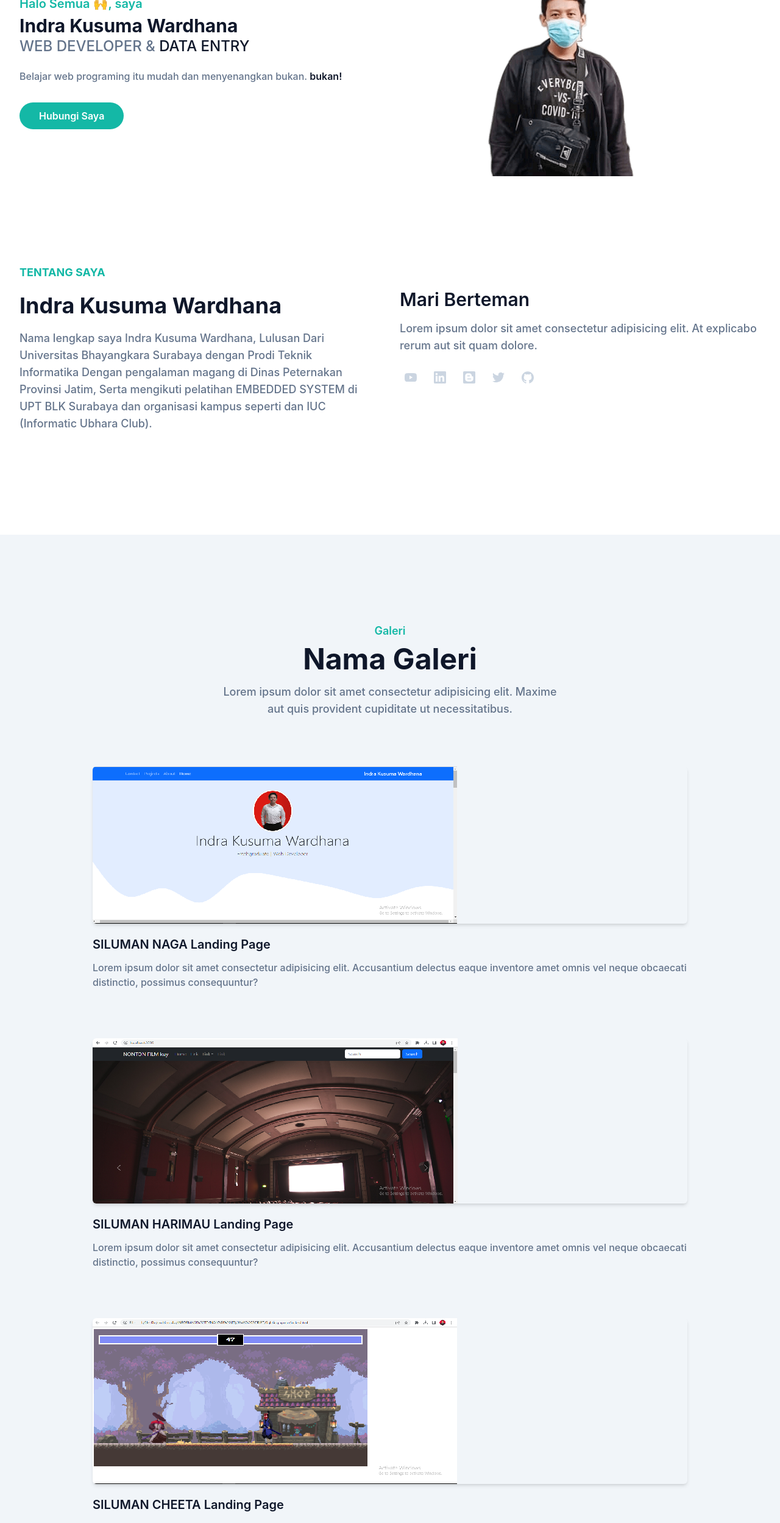
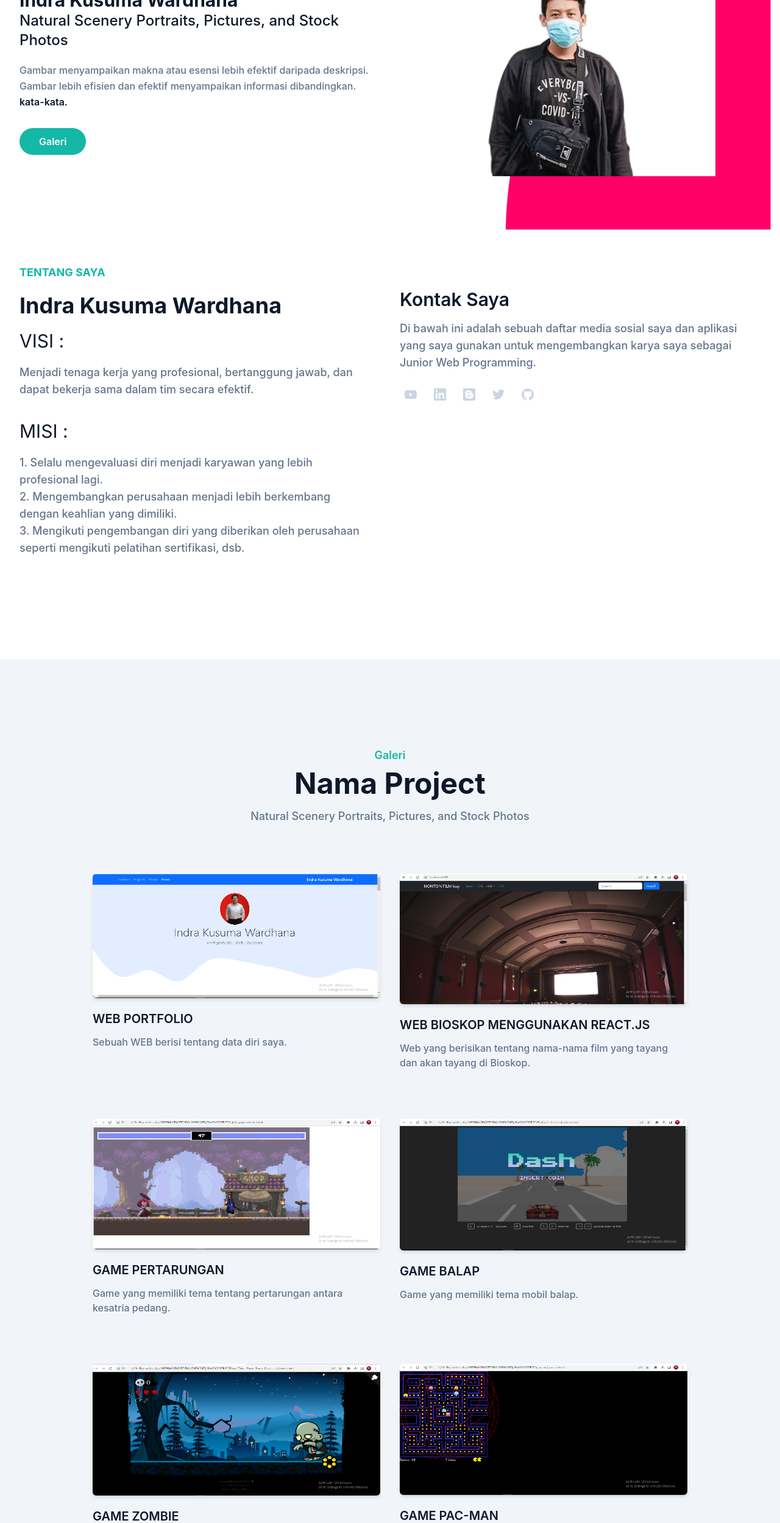
Before and after one commit to KaumPribumi/galeri-tailwind-css, a website: page index.html in a window 1280 px wide. Shown: the part 240-2738 px from the top of the page at 61% size. Drawn offline with Linux system fonts and the light colour scheme.

Commit message:
first commit

```diff
--- a/index.html
+++ b/index.html
@@ -4,7 +4,7 @@
     <meta charset="UTF-8" />
     <meta http-equiv="X-UA-Compatible" content="IE=edge" />
     <meta name="viewport" content="width=device-width, initial-scale=1.0" />
-    <title>Portfolio Tailwind CSS</title>
+    <title>Natural Scenery Portraits, Pictures, and Stock Photos</title>
     <link href="dist/output.css" rel="stylesheet" />
   </head>
   <body>
@@ -13,7 +13,7 @@
       <div class="container">
         <div class="flex items-center justify-between relative">
           <div class="px-4">
-            <a href="#home" class="font-bold text-lg text-primary block py-6">IndraKusumaWardhana</a>
+            <a href="#home" class="font-bold text-lg text-primary block py-6">Indra Kusuma Wardhana</a>
           </div>
           <div class="flex items-center px-4">
             <button id="hamburger" name="hamburger" type="button" class="block absolute right-4 lg:hidden">
@@ -50,23 +50,23 @@
         <div class="flex flex-wrap">
           <div class="w-full self-center px-4 lg:w-1/2">
             <h1 class="text-base font-semibold text-primary md:text-xl">
-              Halo Semua 🙌, saya
+              Hallo Guys 🙌, saya
               <span class="block font-bold text-dark text-4xl mt-1 lg:text-3xl">
                 Indra Kusuma Wardhana
               </span>
             </h1>
             <h2 class="font-medium text-secondary text-lg mb-5 lg:text-2xl">
-              WEB DEVELOPER &<span class="text-dark"> DATA ENTRY</span>
+             <span class="text-dark"> Natural Scenery Portraits, Pictures, and Stock Photos </span>
             </h2>
             <p class="font-medium text-secondary mb-10 leading-relaxed">
-              Belajar web programing itu mudah dan menyenangkan bukan.
-              <span class="text-dark font-semibold"> bukan! </span>
+              Gambar menyampaikan makna atau esensi lebih efektif daripada deskripsi. Gambar lebih efisien dan efektif menyampaikan informasi dibandingkan.
+              <span class="text-dark font-semibold"> kata-kata. </span>
             </p>
 
             <a
-              href="#"
+              href="#galeri"
               class="text-base font-semibold text-white bg-primary py-3 px-8 rounded-full hover:shadow-lg hover:opacity-80 transition duration-300 ease-in-out"
-              >Hubungi Saya</a
+              >Galeri</a
             >
           </div>
           <div class="w-full self-end px-4 lg:w-1/2">
@@ -84,12 +84,10 @@
                   viewBox="0 0 200 200"
                   xmlns="http://www.w3.org/2000/svg"
                 >
-                  <path
-                    fill="#14b8a6"
-                    d="M35.7,-61.9C37.6,-47.7,24.6,-25.7,17.1,-13.8C9.5,-1.9,7.4,-0.1,7.7,3.6C8,7.3,10.7,12.9,9.8,22.3C8.9,31.7,4.5,45.1,0.6,44.3C-3.3,43.4,-6.6,28.5,-15.2,21.6C-23.8,14.6,-37.8,15.7,-39,12.5C-40.2,9.4,-28.6,1.9,-28.3,-12.4C-28,-26.6,-39,-47.7,-36.2,-61.6C-33.3,-75.5,-16.7,-82.3,0.1,-82.4C16.9,-82.6,33.7,-76.1,35.7,-61.9Z"
-                    transform="translate(100 100) scale(1.1)"
-                  /></svg
-              ></span>
+                <svg width="400" height="400" viewBox="0 0 200 200" xmlns="http://www.w3.org/2000/svg">
+                  <path fill="#FF0066" d="M71.6,-23.3C79.9,2.4,65,35.7,39.5,54.2C14,72.7,-22.1,76.4,-41.1,61.4C-60.1,46.5,-61.9,12.9,-52.2,-14.7C-42.5,-42.2,-21.3,-63.8,5.2,-65.5C31.6,-67.1,63.2,-49,71.6,-23.3Z" transform="translate(100 100) scale(1.2)" />
+                </svg>
+            </span>
             </div>
           </div>
         </div>
@@ -108,19 +106,25 @@
             <h2 class="font-bold text-dark text-3xl mb-5 max-w-md lg:text-4xl">
               Indra Kusuma Wardhana
             </h2>
+            <h1 class="text-dark text-3xl mb-5 max-w-md lg:text-1xl">VISI :</h1>
             <p class="font-medium text-base text-secondary max-w-xl lg:text-lg">
-              Nama lengkap saya Indra Kusuma Wardhana, Lulusan Dari Universitas
-              Bhayangkara Surabaya dengan Prodi Teknik Informatika Dengan
-              pengalaman magang di Dinas Peternakan Provinsi Jatim, Serta
-              mengikuti pelatihan EMBEDDED SYSTEM di UPT BLK Surabaya dan
-              organisasi kampus seperti dan IUC (Informatic Ubhara Club).
+              Menjadi tenaga kerja yang profesional, bertanggung jawab, dan dapat bekerja sama dalam tim secara efektif.
+            </p>
+            <h1 class="text-dark text-3xl mb-5 max-w-md lg:text-1xl"><br>MISI :</h1>
+            <p class="font-medium text-base text-secondary max-w-xl lg:text-lg">
+             1. Selalu mengevaluasi diri menjadi karyawan yang lebih profesional lagi.
+            </p>
+            <p class="font-medium text-base text-secondary max-w-xl lg:text-lg">
+             2. Mengembangkan perusahaan menjadi lebih berkembang dengan keahlian yang dimiliki.
+            </p>
+            <p class="font-medium text-base text-secondary max-w-xl lg:text-lg">
+             3. Mengikuti pengembangan diri yang diberikan oleh perusahaan seperti mengikuti pelatihan sertifikasi, dsb.
             </p>
           </div>
           <div class="w-full px-4 lg:w-1/2">
-            <h3 class="font-semibold text-dark text-2xl mb-4 lg:text-3xl lg:pt-10">Mari Berteman</h3>
+            <h3 class="font-semibold text-dark text-2xl mb-4 lg:text-3xl lg:pt-10">Kontak Saya</h3>
             <p class="font-medium text-base text-secondary mb-5 lg:text-lg">
-              Lorem ipsum dolor sit amet consectetur adipisicing elit. At
-              explicabo rerum aut sit quam dolore.
+              Di bawah ini adalah sebuah daftar media sosial saya dan aplikasi yang saya gunakan untuk mengembangkan karya saya sebagai Junior Web Programming.
             </p>
             <div class="flex items-center">
               <!-- Youtube -->
@@ -194,38 +198,52 @@
         <div class="w-full px-4">
           <div class="max-w-xl mx-auto text-center mb-16">
             <h4 class="font-semibold text-lg text-primary mb-2">Galeri</h4>
-            <h2 class="font-bold text-dark text-3xl mb-4 sm:text-4xl lg:text-5xl">Nama Galeri</h2>
-            <p class="font-medium text-md text-secondary md:text-lg">Lorem ipsum dolor sit amet consectetur adipisicing elit. Maxime aut quis provident cupiditate ut necessitatibus.</p>
+            <h2 class="font-bold text-dark text-3xl mb-4 sm:text-4xl lg:text-5xl">Nama Project</h2>
+            <p class="font-medium text-md text-secondary md:text-lg"> Natural Scenery Portraits, Pictures, and Stock Photos </p>
           </div>
         </div>
         <div class="w-full px-4 flex flex-wrap justify-center xl:w-10/12 xl:mx-auto">
-          <div class="mb-12 p-4 md:-1/2">
+          <div class="mb-12 p-4 md:w-1/2">
             <div class="rounded-md shadow-md overflow-hidden">
               <img src="dist/img/galeri/1.png" alt="Naga" width="w-full">
             </div>
-            <h1 class="font-semibold text-xl text-dark mt-5 mb-3">SILUMAN NAGA Landing Page</h1>
-            <p class="font-medium text-base text-secondary">Lorem ipsum dolor sit amet consectetur adipisicing elit. Accusantium delectus eaque inventore amet omnis vel neque obcaecati distinctio, possimus consequuntur?</p>
+            <h1 class="font-semibold text-xl text-dark mt-5 mb-3">WEB PORTFOLIO</h1>
+            <p class="font-medium text-base text-secondary">Sebuah WEB berisi tentang data diri saya.</p>
           </div>
-          <div class="mb-12 p-4 md:-1/2">
+          <div class="mb-12 p-4 md:w-1/2">
             <div class="rounded-md shadow-md overflow-hidden">
               <img src="dist/img/galeri/2.png" alt="Harimau" width="w-full">
             </div>
-            <h1 class="font-semibold text-xl text-dark mt-5 mb-3">SILUMAN HARIMAU Landing Page</h1>
-            <p class="font-medium text-base text-secondary">Lorem ipsum dolor sit amet consectetur adipisicing elit. Accusantium delectus eaque inventore amet omnis vel neque obcaecati distinctio, possimus consequuntur?</p>
+            <h1 class="font-semibold text-xl text-dark mt-5 mb-3">WEB BIOSKOP MENGGUNAKAN REACT.JS</h1>
+            <p class="font-medium text-base text-secondary">Web yang berisikan tentang nama-nama film yang tayang dan akan tayang di Bioskop.</p>
           </div>
-          <div class="mb-12 p-4 md:-1/2">
+          <div class="mb-12 p-4 md:w-1/2">
             <div class="rounded-md shadow-md overflow-hidden">
               <img src="dist/img/galeri/3.png" alt="Cheeta" width="w-full">
             </div>
-            <h1 class="font-semibold text-xl text-dark mt-5 mb-3">SILUMAN CHEETA Landing Page</h1>
-            <p class="font-medium text-base text-secondary">Lorem ipsum dolor sit amet consectetur adipisicing elit. Accusantium delectus eaque inventore amet omnis vel neque obcaecati distinctio, possimus consequuntur?</p>
+            <h1 class="font-semibold text-xl text-dark mt-5 mb-3">GAME PERTARUNGAN</h1>
+            <p class="font-medium text-base text-secondary">Game yang memiliki tema tentang pertarungan antara kesatria pedang.</p>
           </div>
-          <div class="mb-12 p-4 md:-1/2">
+          <div class="mb-12 p-4 md:w-1/2">
             <div class="rounded-md shadow-md overflow-hidden">
               <img src="dist/img/galeri/4.png" alt="Ayam" width="w-full">
             </div>
-            <h1 class="font-semibold text-xl text-dark mt-5 mb-3">SILUMAN AYAM Landing Page</h1>
-            <p class="font-medium text-base text-secondary">Lorem ipsum dolor sit amet consectetur adipisicing elit. Accusantium delectus eaque inventore amet omnis vel neque obcaecati distinctio, possimus consequuntur?</p>
+            <h1 class="font-semibold text-xl text-dark mt-5 mb-3">GAME BALAP</h1>
+            <p class="font-medium text-base text-secondary">Game yang memiliki tema mobil balap.</p>
+          </div>
+          <div class="mb-12 p-4 md:w-1/2">
+            <div class="rounded-md shadow-md overflow-hidden">
+              <img src="dist/img/galeri/5.png" alt="Ayam" width="w-full">
+            </div>
+            <h1 class="font-semibold text-xl text-dark mt-5 mb-3">GAME ZOMBIE</h1>
+            <p class="font-medium text-base text-secondary">Game yang memiliki tema berburu Zombie.</p>
+          </div>
+          <div class="mb-12 p-4 md:w-1/2">
+            <div class="rounded-md shadow-md overflow-hidden">
+              <img src="dist/img/galeri/6.png" alt="Ayam" width="w-full">
+            </div>
+            <h1 class="font-semibold text-xl text-dark mt-5 mb-3">GAME PAC-MAN</h1>
+            <p class="font-medium text-base text-secondary">Game yang bertemakan mencari koin dan menghindari serangan dari musuh PAC-MAN.</p>
           </div>
       </div>
       </div>
@@ -239,7 +257,7 @@
           <div class="mx-auto text-center mb-16">
             <h4 class="font-semibold text-lg text-primary mb-2">Alat dan Bahan</h4>
             <h2 class="font-bold text-white text-3xl mb-4 sm:text-4xl lg:text-5xl">Alat Yang Digunakan</h2>
-            <p class="font-medium text-md text-secondary md:text-4xl">Lorem ipsum dolor sit amet consectetur adipisicing elit. Doloribus iste sit obcaecati..</p>
+            <p class="font-medium text-md text-secondary md:text-4xl">Kemampuan yang dimaksud sebagian kecilnya adalah cara memotret landscape, teknik pencahayaan saat mengambil foto, dan freeze pada objek yang bergerak. Tentunya pembahasan tentang fotografi ini masih sangat luas sekali. Begitu juga dengan peralatan dan perlengkapan pendukung lainnya yang tak kalah penting dan semua itu harusnya ada dalam sebuah fotografi.</p>
           </div>
         </div>
         <div class="w-full px-4">
```
Also changed, not shown: dist/output.css.
